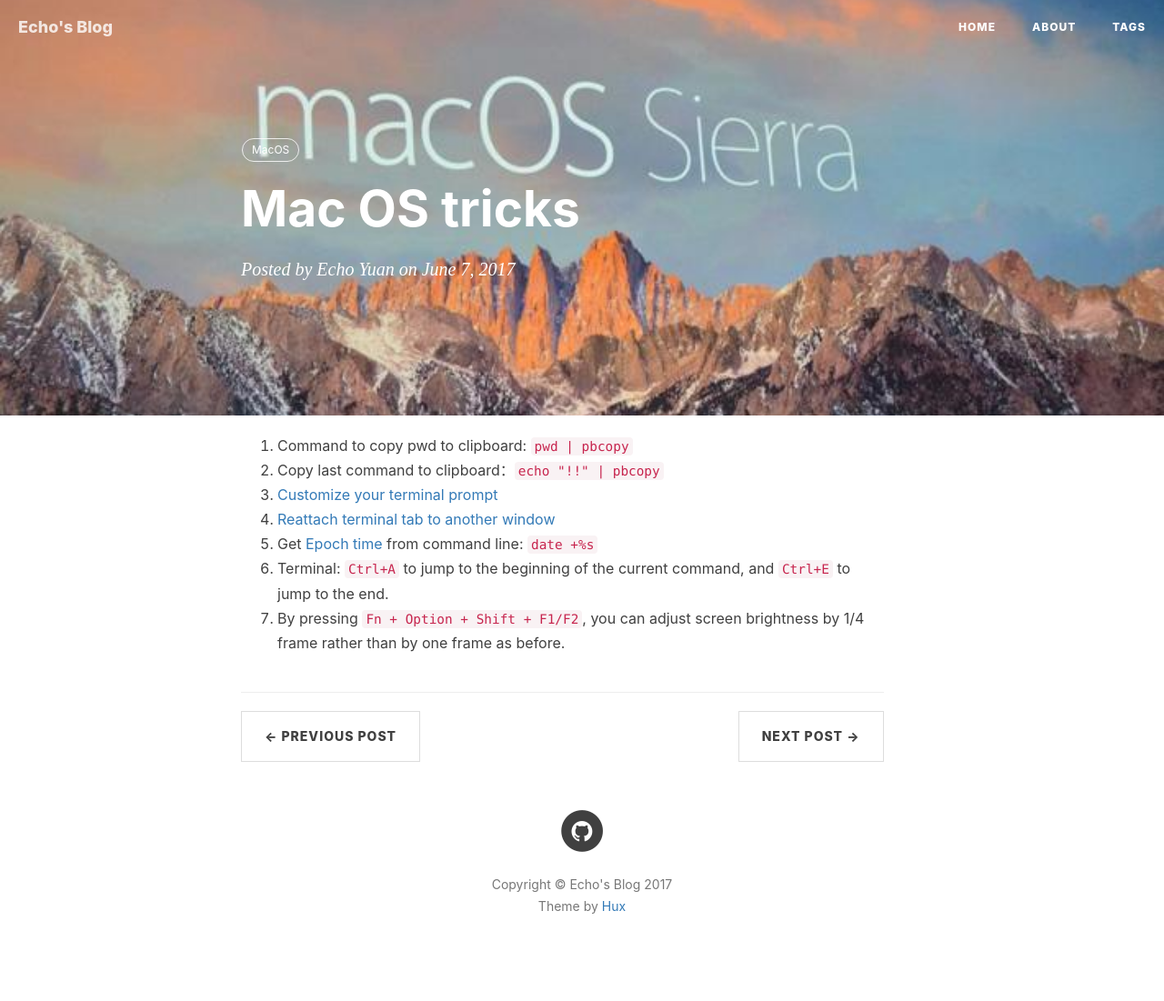
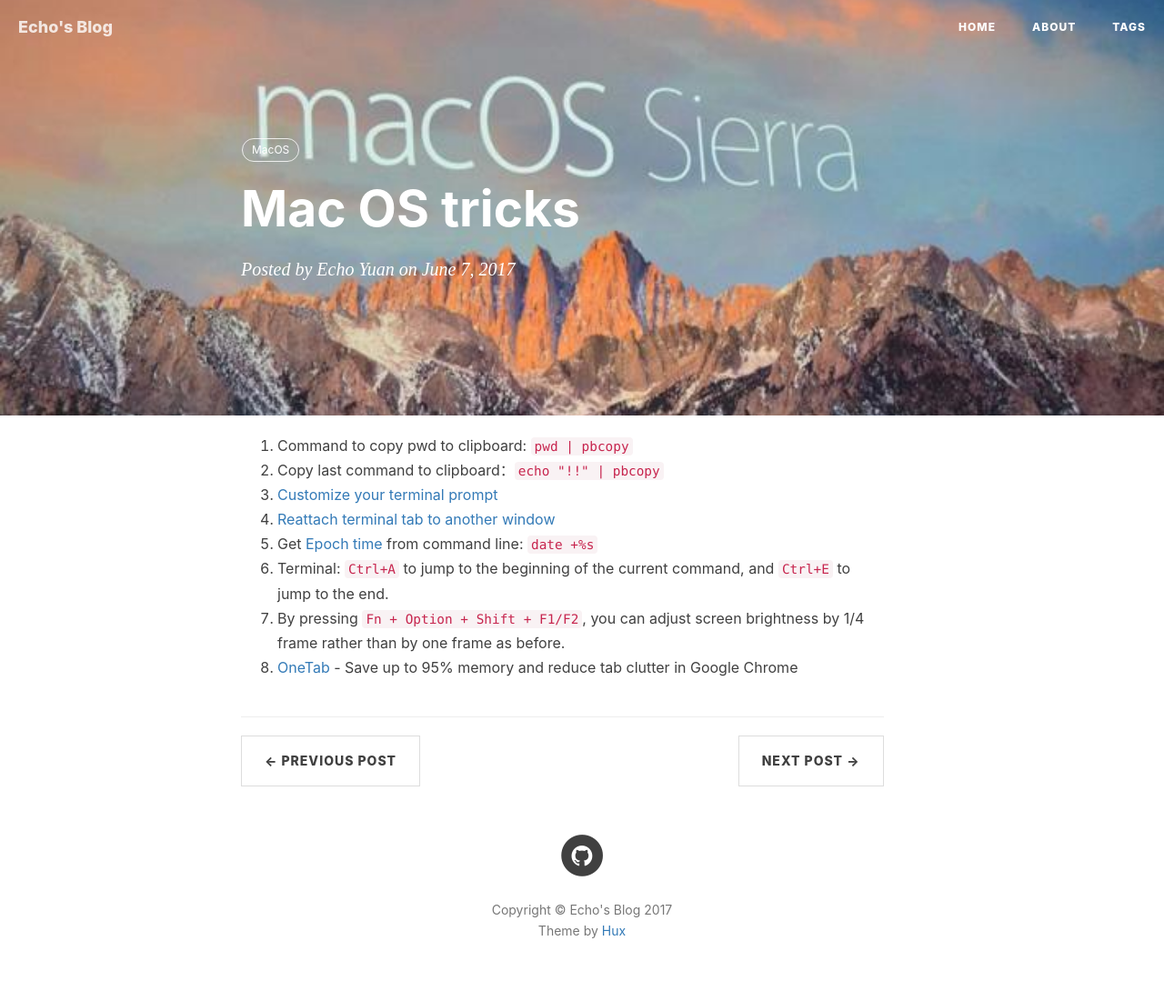
Before and after one commit to yuandghn/yuandghn.github.io, a Jekyll site: the page built from _posts/2017-06-06-mac-os-tricks.markdown, in a window 1280 px wide. Shown: the whole page at 91% size. Built offline with Jekyll 4.4.1, drawn with Linux system fonts in a browser that asks for light colours; nearby versions of some CDN libraries; comment, search, counter and statistics services are not loaded; before the commit the page ends 1074 px from its top, so only the background shows below that.

Commit message:
Update post 'mac-os-tricks'

```diff
--- a/_posts/2017-06-06-mac-os-tricks.markdown
+++ b/_posts/2017-06-06-mac-os-tricks.markdown
@@ -15,3 +15,4 @@
 5. Get [Epoch time](https://en.wikipedia.org/wiki/Unix_time) from command line: `date +%s`
 6. Terminal: `Ctrl+A` to jump to the beginning of the current command, and `Ctrl+E` to jump to the end.
 7. By pressing `Fn + Option + Shift + F1/F2`, you can adjust screen brightness by 1/4 frame rather than by one frame as before.
+8. [OneTab](https://www.one-tab.com/) - Save up to 95% memory and reduce tab clutter in Google Chrome
```
